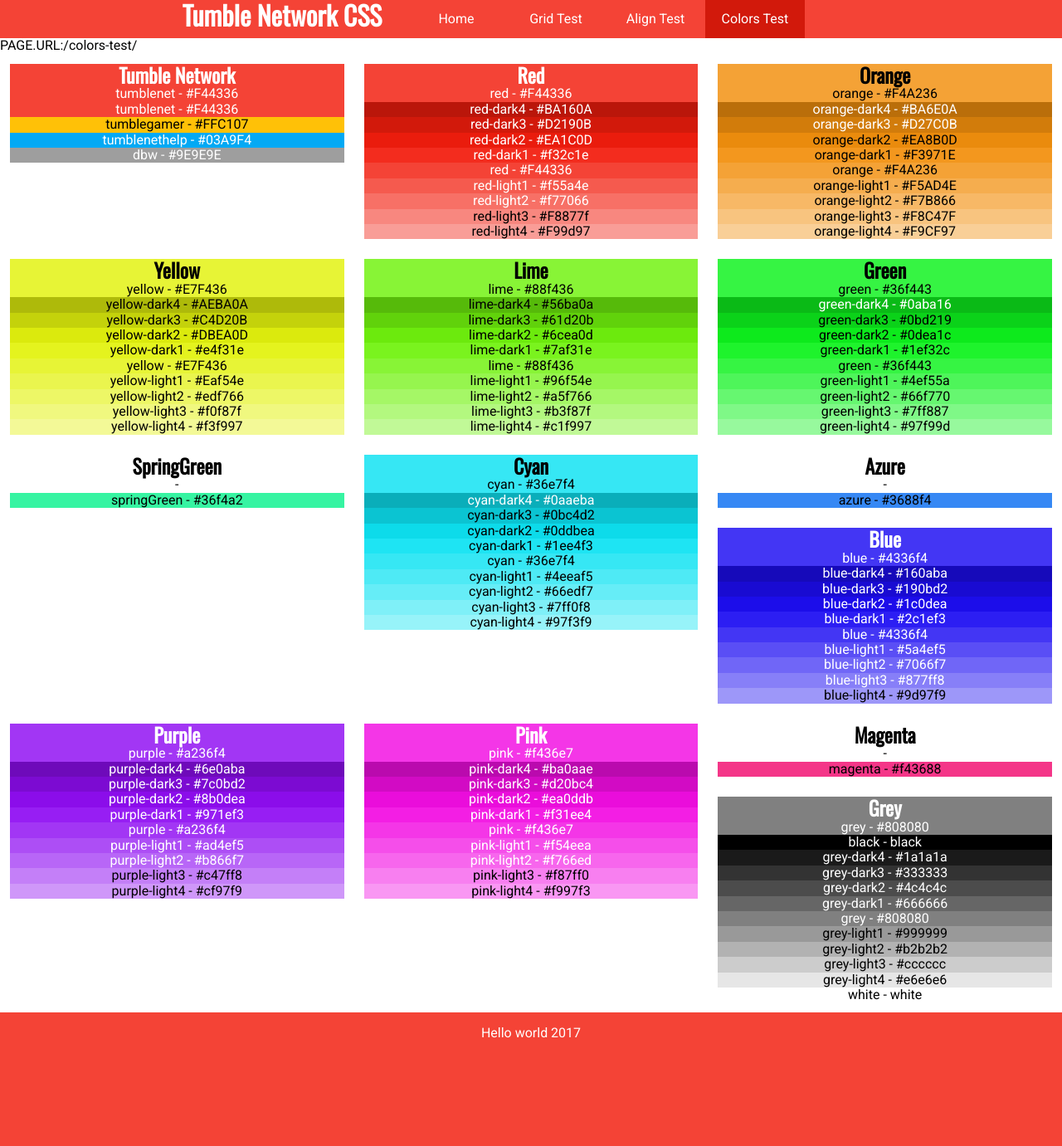
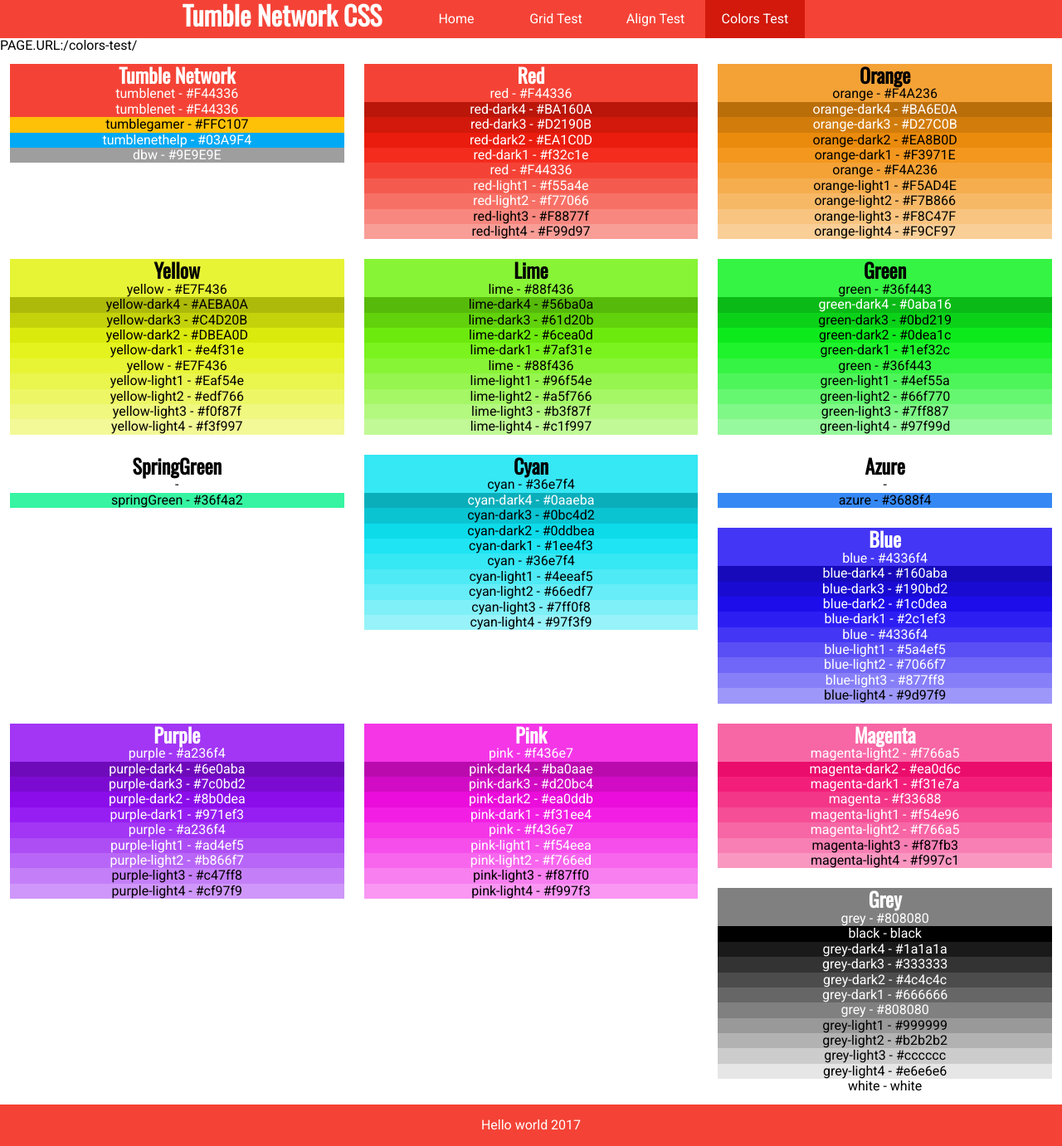
Before and after one commit to tumblenet/tumblenet-css, a Jekyll site: the page built from colors-test.html, in a window 1280 px wide. Shown: the whole page at 83% size. Built offline with Jekyll 4.4.1, drawn with Linux system fonts in a browser that asks for light colours; before the commit the page ends 1271 px from its top, so only the background shows below that.

Commit message:
Update from Forestry.io - _data/css.yml

```diff
--- a/_data/css.yml
+++ b/_data/css.yml
@@ -256,8 +256,27 @@
 - name: Magenta
   main: 4
   colors:
+  - name: magenta-dark2
+    value: "#ea0d6c"
+    dark: true
+  - name: magenta-dark1
+    value: "#f31e7a"
+    dark: true
   - name: magenta
-    value: "#f43688"
+    value: "#f33688"
+    dark: true
+  - name: magenta-light1
+    value: "#f54e96"
+    dark: true
+  - name: magenta-light2
+    value: "#f766a5"
+    dark: true
+  - name: magenta-light3
+    value: "#f87fb3"
+    dark: false
+  - name: magenta-light4
+    value: "#f997c1"
+    dark: false
 - name: Grey
   colors:
   - name: black
```
